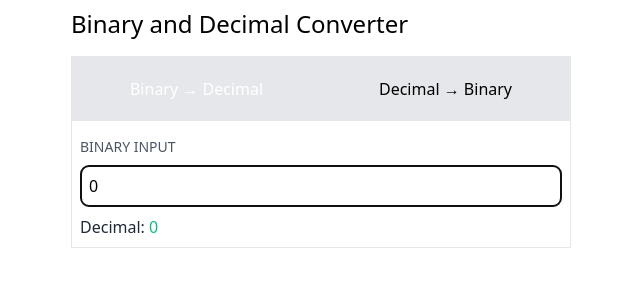
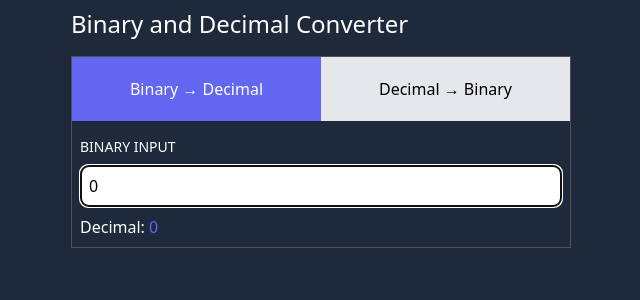
Before and after one commit to Adamduehansen/binary-decimal-converter, a React (Create React App) app: page / in a window 1280 px wide. Shown: the top 300 px of the page, without its empty margins (319-959 px from the left). Built offline with nearby package versions, Linux system fonts and the light colour scheme.

Commit message:
Adds dark theme

```diff
--- a/public/index.html
+++ b/public/index.html
@@ -1,5 +1,5 @@
 <!DOCTYPE html>
-<html lang="en">
+<html lang="en" class="dark">
   <head>
     <meta charset="utf-8" />
     <link rel="icon" href="%PUBLIC_URL%/favicon.ico" />
@@ -26,7 +26,7 @@
     -->
     <title>Binary and Decimal Converter</title>
   </head>
-  <body>
+  <body class="h-screen dark:bg-slate-800">
     <noscript>You need to enable JavaScript to run this app.</noscript>
     <div id="root"></div>
     <!--
--- a/src/App.tsx
+++ b/src/App.tsx
@@ -8,7 +8,9 @@ function App(): JSX.Element {
     <main className='p-2 md:h-screen md:w-screen md:flex md:justify-center'>
       <div className='md:w-[500px]'>
         <header className='mb-4'>
-          <h1 className='text-2xl'>Binary and Decimal Converter</h1>
+          <h1 className='text-2xl dark:text-white'>
+            Binary and Decimal Converter
+          </h1>
         </header>
         <Tabs>
           <TabPanel tabTitle='Binary → Decimal'>
--- a/src/binary-to-demical/BinaryToDecimal.tsx
+++ b/src/binary-to-demical/BinaryToDecimal.tsx
@@ -24,8 +24,9 @@ function BinaryToDecimal(): JSX.Element {
         onChange={onInputChange}
         autoFocus
       />
-      <div className='text-gray-800'>
-        Decimal: <span className='text-emerald-500'>{decimal}</span>
+      <div className='text-gray-800 dark:text-white'>
+        Decimal:{' '}
+        <span className='text-emerald-500 dark:text-indigo-500'>{decimal}</span>
       </div>
     </>
   );
--- a/src/components/Input.tsx
+++ b/src/components/Input.tsx
@@ -11,7 +11,7 @@ function Input({ label, ...inputProps }: Props): JSX.Element {
     <div className='my-2'>
       <label
         htmlFor={id}
-        className='block uppercase text-gray-600 text-sm pb-2'
+        className='block uppercase text-gray-600 text-sm pb-2 dark:text-white'
       >
         {label}
       </label>
--- a/src/components/tabs/Tab.tsx
+++ b/src/components/tabs/Tab.tsx
@@ -18,7 +18,7 @@ function Tab({ title }: Props): JSX.Element {
       aria-selected={selected}
       aria-controls={tabId}
       className={classNames('w-full bg-gray-200', {
-        'bg-emerald-500 text-white': selected,
+        'bg-emerald-500 text-white dark:bg-indigo-500': selected,
       })}
       onClick={() => setSelectedTabId(tabId)}
     >
--- a/src/components/tabs/Tabs.tsx
+++ b/src/components/tabs/Tabs.tsx
@@ -25,7 +25,7 @@ function Tabs({ children }: React.PropsWithChildren): JSX.Element {
         setSelectedTabId: setSelectedTabId,
       }}
     >
-      <div className='border'>
+      <div className='border dark:border-neutral-600'>
         <div role='tablist' className='flex justify-around h-16'>
           {React.Children.map(children, (child) => {
             const childProps = (child as React.ReactElement<TabPanelProps>)
--- a/src/decimal-to-binary/DecimalToBinary.tsx
+++ b/src/decimal-to-binary/DecimalToBinary.tsx
@@ -35,8 +35,9 @@ function DecimalToBinary() {
         onChange={onInputChange}
         autoFocus
       />
-      <div className='text-gray-800'>
-        Binary: <span className='text-emerald-500'>{binary}</span>
+      <div className='text-gray-800 dark:text-white'>
+        Binary:{' '}
+        <span className='text-emerald-500 dark:text-indigo-500'>{binary}</span>
       </div>
     </>
   );
--- a/tailwind.config.js
+++ b/tailwind.config.js
@@ -1,6 +1,7 @@
 /** @type {import('tailwindcss').Config} */
 module.exports = {
-  content: ['./src/**/*.{js,jsx,ts,tsx}'],
+  darkMode: 'class',
+  content: ['./src/**/*.{js,jsx,ts,tsx}', './public/index.html'],
   theme: {
     extend: {},
   },
```
